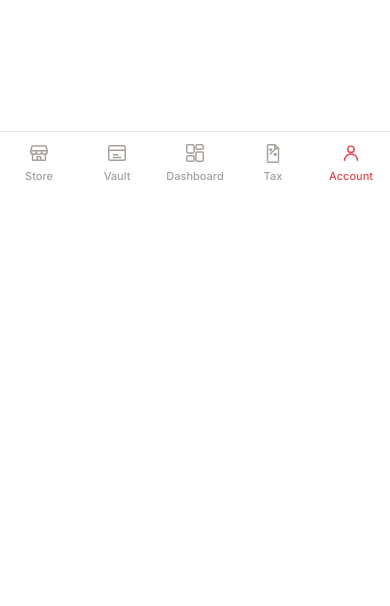
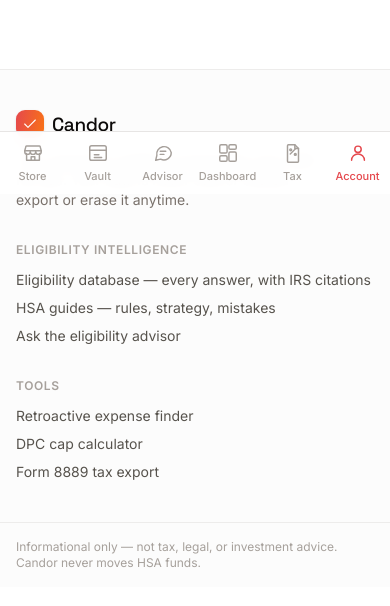
Before and after one commit to Candor-Ops/candor, a React (Vite) app: page /account in a window 390 px wide. Shown: the part 650-1256 px from the top of the page. Before the commit the page ends 844 px from the top, so only its background shows below. Built offline with nearby package versions, Linux system fonts and the light colour scheme; no server answers.

Commit message:
Weeks 4-5 + discoverability: advisor nav tab, eligibility footer, database surfacing

```diff
--- a/src/components/Layout.jsx
+++ b/src/components/Layout.jsx
@@ -5,6 +5,7 @@
   DashboardIcon,
   TaxIcon,
   AccountIcon,
+  AdvisorIcon,
   CheckIcon,
 } from "./icons.jsx";
 import { useAuth } from "../lib/AuthContext.jsx";
@@ -26,6 +27,7 @@
 const TABS = [
   { to: "/store", label: "Store", Icon: StoreIcon },
   { to: "/vault", label: "Vault", Icon: VaultIcon },
+  { to: "/advisor", label: "Advisor", Icon: AdvisorIcon },
   { to: "/dashboard", label: "Dashboard", Icon: DashboardIcon },
   { to: "/tax", label: "Tax", Icon: TaxIcon },
   { to: "/account", label: "Account", Icon: AccountIcon },
@@ -97,6 +99,70 @@
       {/* ---- Routed page ---- */}
       <main className="pb-24 md:pb-0">
         <Outlet />
+
+        {/* ---- Site footer: the Eligibility Intelligence reference, in the open ---- */}
+        <footer className="mt-16 border-t border-stone-200/70 bg-stone-50/50">
+          <div className="mx-auto grid max-w-6xl gap-8 px-4 py-10 sm:grid-cols-3 sm:px-6">
+            <div>
+              <Wordmark />
+              <p className="mt-3 max-w-xs text-sm text-stone-500">
+                The consumer system of record for your HSA. No ads. Your data is
+                never sold or shared — export or erase it anytime.
+              </p>
+            </div>
+            <div>
+              <p className="text-xs font-semibold uppercase tracking-wider text-stone-400">
+                Eligibility intelligence
+              </p>
+              <ul className="mt-3 space-y-2 text-sm">
+                <li>
+                  {/* Static pages — full page loads, not SPA routes */}
+                  <a href="/eligibility/" className="text-stone-600 hover:text-stone-950">
+                    Eligibility database — every answer, with IRS citations
+                  </a>
+                </li>
+                <li>
+                  <a href="/guides/" className="text-stone-600 hover:text-stone-950">
+                    HSA guides — rules, strategy, mistakes
+                  </a>
+                </li>
+                <li>
+                  <NavLink to="/advisor" className="text-stone-600 hover:text-stone-950">
+                    Ask the eligibility advisor
+                  </NavLink>
+                </li>
+              </ul>
+            </div>
+            <div>
+              <p className="text-xs font-semibold uppercase tracking-wider text-stone-400">
+                Tools
+              </p>
+              <ul className="mt-3 space-y-2 text-sm">
+                <li>
+                  <NavLink to="/finder" className="text-stone-600 hover:text-stone-950">
+                    Retroactive expense finder
+                  </NavLink>
+                </li>
+                <li>
+                  <NavLink to="/dpc" className="text-stone-600 hover:text-stone-950">
+                    DPC cap calculator
+                  </NavLink>
+                </li>
+                <li>
+                  <NavLink to="/tax" className="text-stone-600 hover:text-stone-950">
+                    Form 8889 tax export
+                  </NavLink>
+                </li>
+              </ul>
+            </div>
+          </div>
+          <div className="border-t border-stone-200/70 px-4 py-4">
+            <p className="mx-auto max-w-6xl text-xs text-stone-400 sm:px-2">
+              Informational only — not tax, legal, or investment advice. Candor
+              never moves HSA funds.
+            </p>
+          </div>
+        </footer>
       </main>
 
       {/* ---- Mobile bottom tab bar ---- */}
@@ -104,7 +170,7 @@
         className="fixed inset-x-0 bottom-0 z-40 border-t border-stone-200 bg-white/95 backdrop-blur md:hidden"
         aria-label="Primary"
       >
-        <div className="mx-auto grid max-w-md grid-cols-5">
+        <div className="mx-auto grid max-w-md grid-cols-6">
           {TABS.map(({ to, label, Icon }) => (
             <NavLink
               key={to}
--- a/src/components/icons.jsx
+++ b/src/components/icons.jsx
@@ -34,6 +34,10 @@
   <svg {...base} {...p}><circle cx="11" cy="11" r="7" /><path d="m20 20-3.2-3.2" /></svg>
 );
 
+export const AdvisorIcon = (p) => (
+  <svg {...base} {...p}><path d="M21 11.5a8 8 0 0 1-11.6 7.2L4 20l1.3-5.4A8 8 0 1 1 21 11.5Z" /><path d="M9 10h6" /><path d="M9 13.5h4" /></svg>
+);
+
 export const CheckIcon = (p) => (
   <svg {...base} {...p}><path d="M20 6 9 17l-5-5" /></svg>
 );
--- a/src/pages/Advisor.jsx
+++ b/src/pages/Advisor.jsx
@@ -148,6 +148,18 @@
                 </button>
               ))}
             </div>
+            <a
+              href="/eligibility/"
+              className="mt-4 block rounded-xl border border-stone-200 bg-white px-4 py-3 text-sm text-stone-600 hover:border-stone-300"
+            >
+              <span className="font-semibold text-stone-950">
+                Prefer to browse? Open the full eligibility database →
+              </span>
+              <span className="mt-0.5 block text-xs text-stone-500">
+                Every answer with its IRS citation, last verified July 2026 —
+                the same rules this advisor runs on.
+              </span>
+            </a>
           </div>
         )}
 
```
